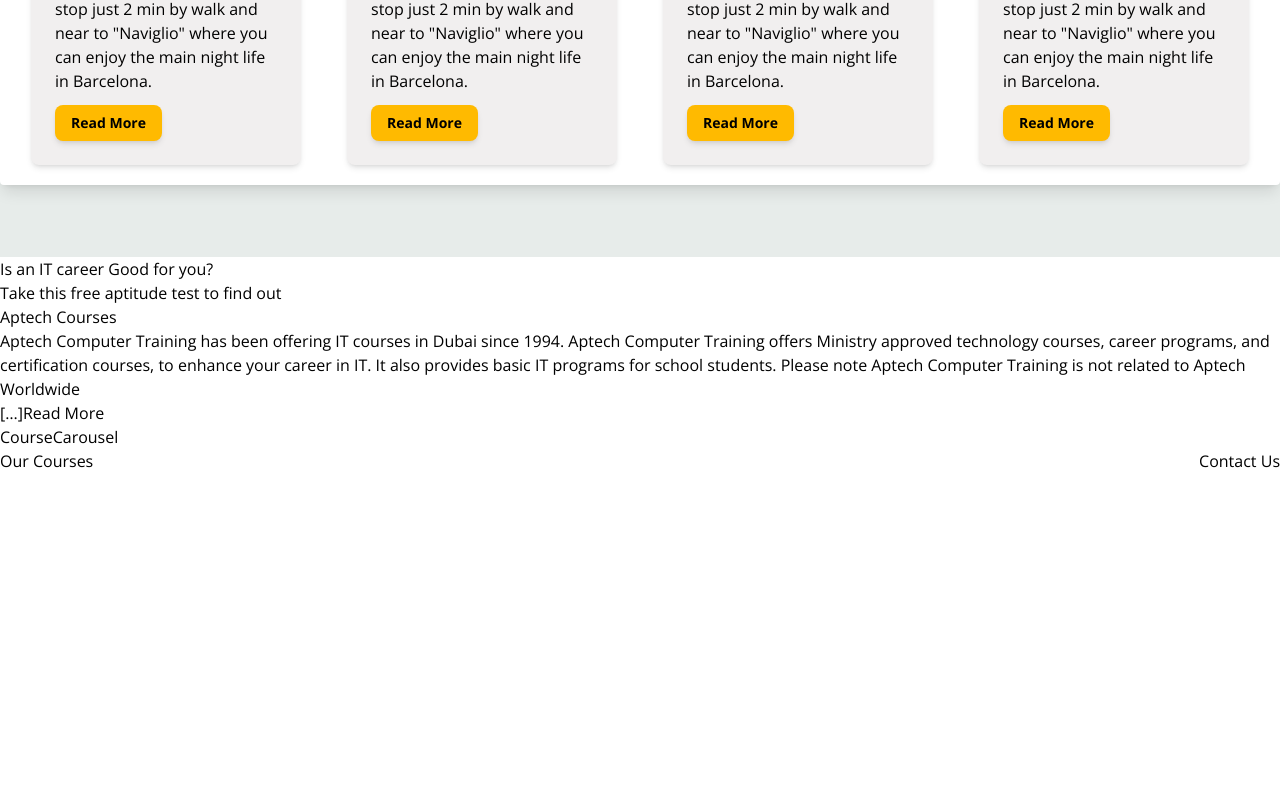
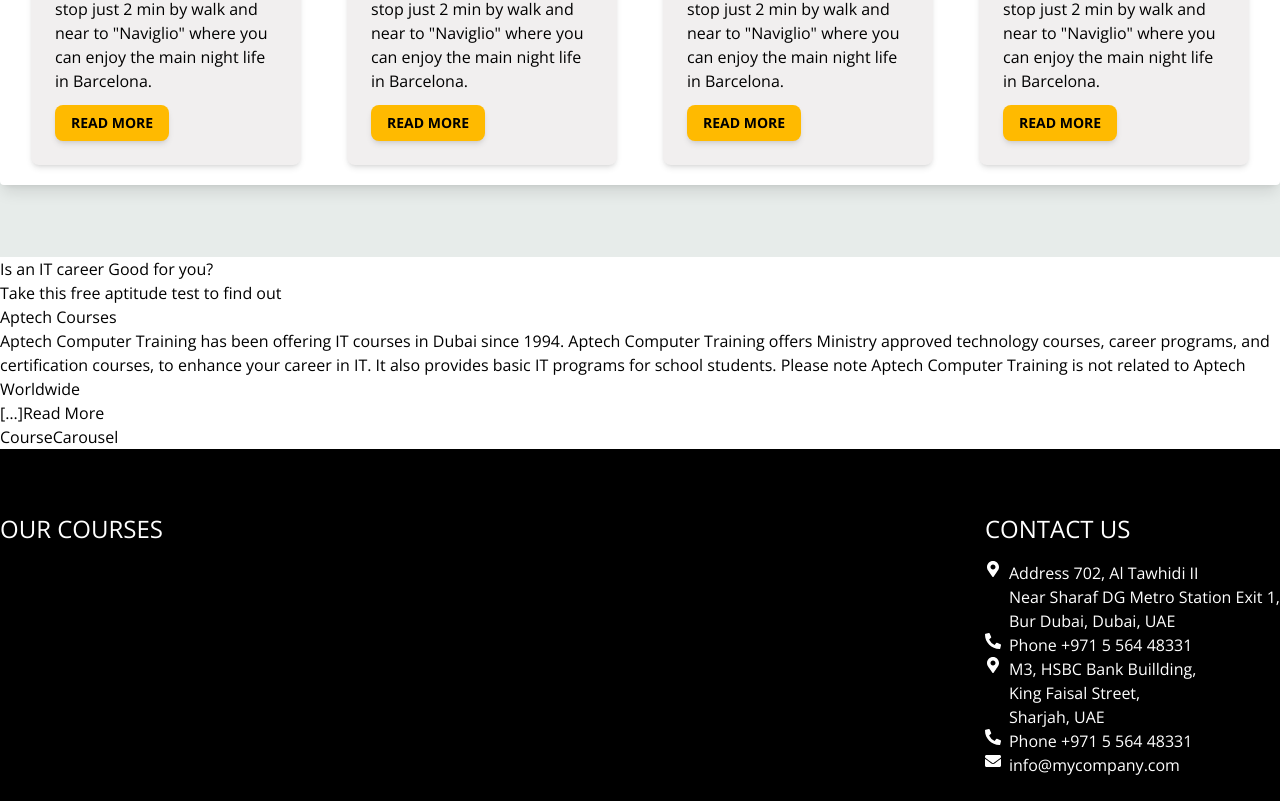
Before and after one commit to sanilal/nextjs-headless-wordpress, a Next.js app: page / in a window 1280 px wide. Shown: the part 1110-1911 px from the top of the page. Before the commit the page ends 1583 px from the top, so only its background shows below. Built offline with nearby package versions, Linux system fonts and the light colour scheme; no server answers.

Commit message:
footer edited

```diff
--- a/src/components/Footer.jsx
+++ b/src/components/Footer.jsx
@@ -1,15 +1,41 @@
-import React from 'react'
+import { FaMapMarkerAlt, FaPhoneAlt, FaEnvelope } from "react-icons/fa";
 
 export default function Footer() {
   return (
-    <div className='flex justify-between container max-w-7xl mx-auto'>
+    <div className='w-full bg-black pt-10'>
+      <div className='flex justify-between container max-w-7xl mx-auto py-6'>
         <div className="">
-            <h2>Our Courses</h2>
+            <h2 className='text-white text-2xl uppercase mb-4'>Our Courses</h2>
         </div>
-        <div className="">
-            <h2>Contact Us</h2>
+        <div className="text-white">
+            <h2 className='text-white text-2xl uppercase mb-4'>Contact Us</h2>
+            <div className="flex gap-2">
+              <FaMapMarkerAlt /><span>Address 702, Al Tawhidi II <br />
+Near Sharaf DG Metro Station Exit 1, <br />
+Bur Dubai, Dubai, UAE <br />
+
+</span>
+
+            </div>
+            <div className="flex gap-2">
+            <a href="#" className="text-white hover:text-fire-engine-red flex gap-2"><FaPhoneAlt />Phone +971 5 564 48331</a>
+            </div>
+            <div className="flex gap-2">
+              <FaMapMarkerAlt /><span>M3, HSBC Bank Buillding, <br />
+King Faisal Street, <br />
+Sharjah, UAE
+
+</span>
+            </div>
+            <div className="flex gap-2">
+            <a href="#" className="text-white hover:text-fire-engine-red flex gap-2"><FaPhoneAlt />Phone +971 5 564 48331</a>
+            </div>
+            <div className="flex gap-2">
+              <FaEnvelope /><span>info@mycompany.com</span>
+            </div>
         </div>
+    </div>
+    </div>
 
-    </div>
   )
 }
```
